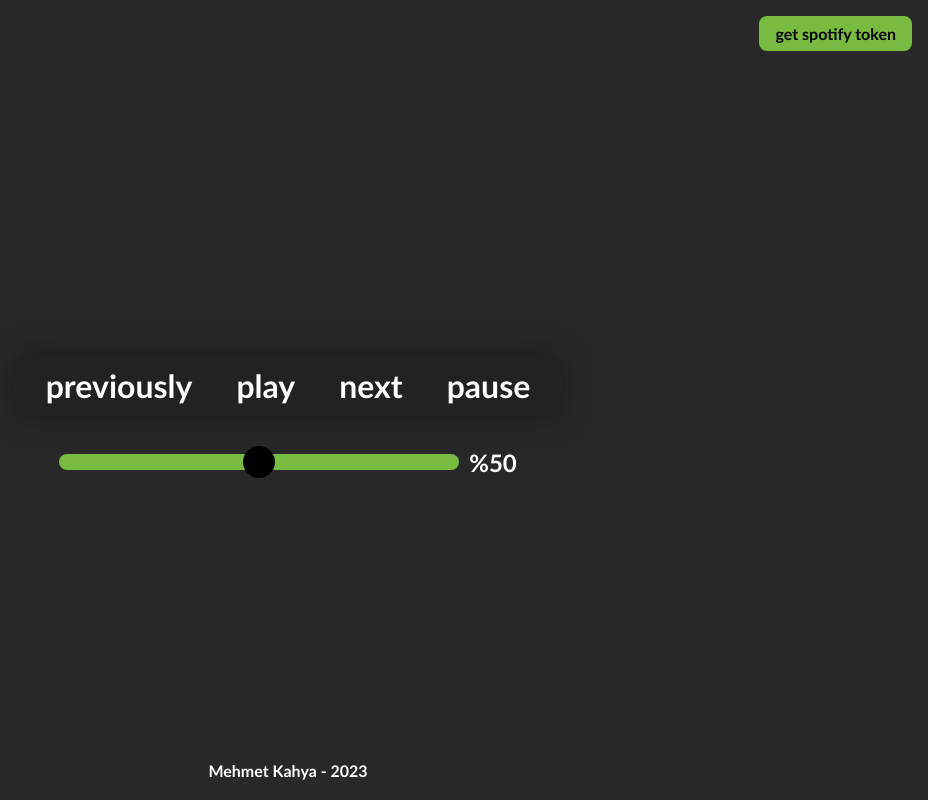
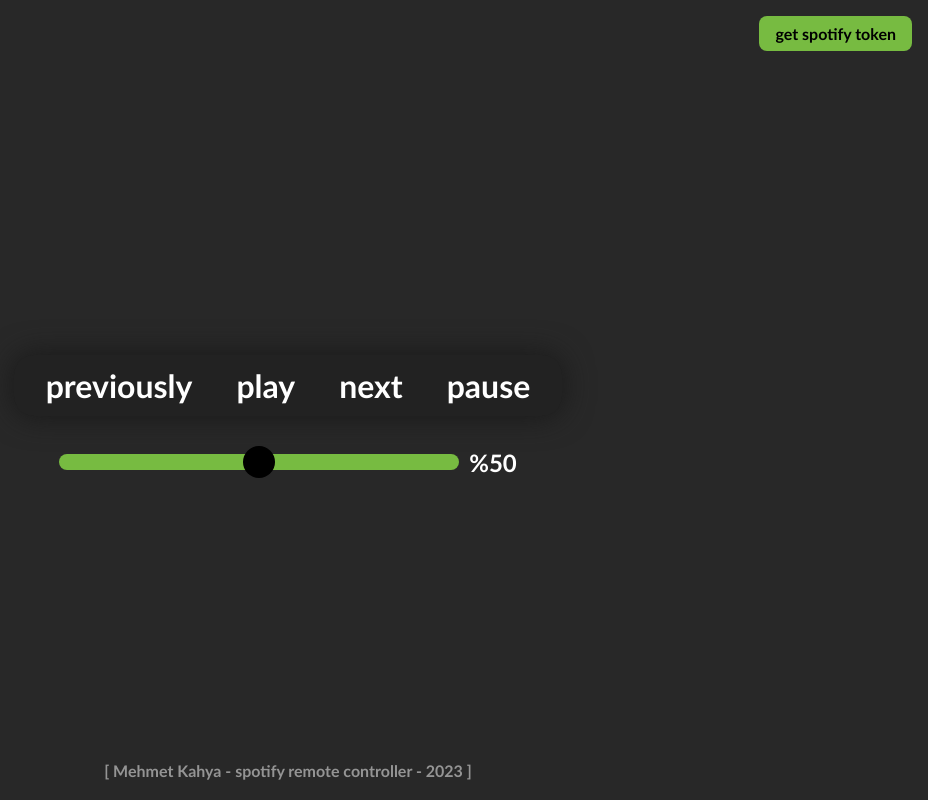
Before and after one commit to mehmetkahya0/spotify-remote, a plain HTML site: page index.html in a window 1280 px wide. Shown: the whole page, without its empty margins (352-1280 px from the left). Drawn offline with Linux system fonts and the light colour scheme.

Commit message:
some ui changes

```diff
--- a/index.html
+++ b/index.html
@@ -40,7 +40,7 @@
       </div>
 
       <div class="info">
-        Mehmet Kahya - 2023
+        [ Mehmet Kahya - spotify remote controller - 2023 ]
       </div>
     </div>
   </body>
--- a/style.css
+++ b/style.css
@@ -151,11 +151,9 @@
   cursor: pointer;
   transition: all 0.3s ease-in-out;
   text-decoration: none;
-
 }
 
-
-a{
+a {
   color: #000000;
   font-size: 1rem;
   /* delete text underline*/
@@ -169,8 +167,7 @@
   user-select: none;
 }
 
-
-a:hover{
+a:hover {
   background-color: #000000;
   color: #77bb41;
 }
@@ -181,9 +178,9 @@
   filter: drop-shadow(0px 0px 10px #77bb41);
 }
 
-
-.info{
+.info {
   position: absolute;
   bottom: 0;
   margin-bottom: 20px;
+  opacity: 0.5;
 }
```
